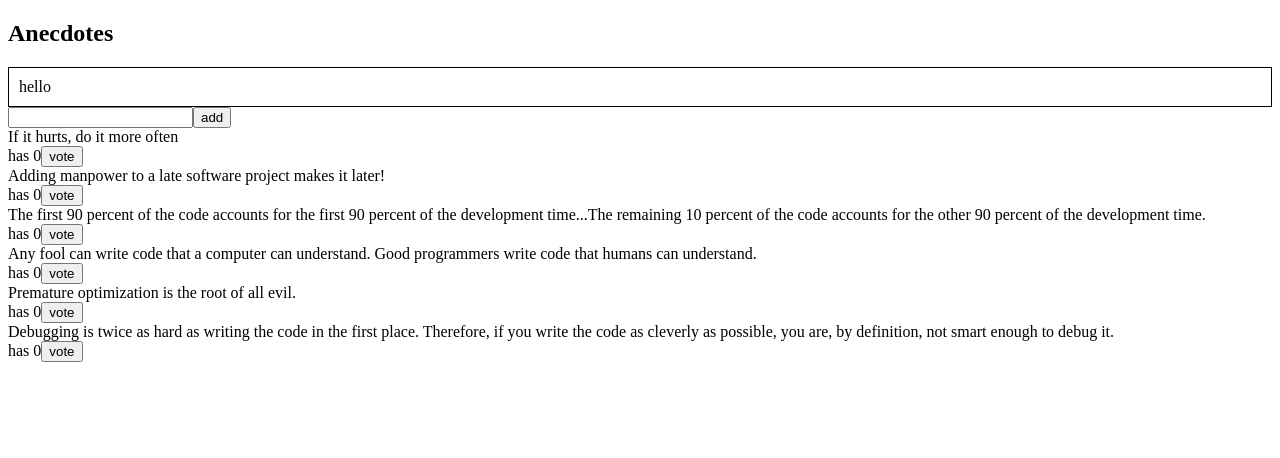
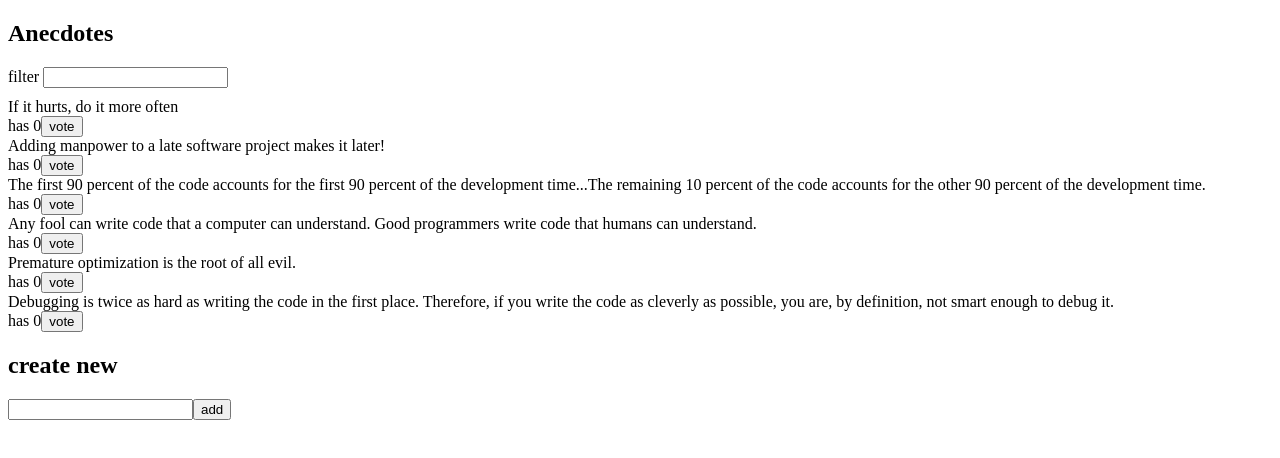
Before and after one commit to tommijuslin/fullstack-2022, a React (Create React App) app in the folder part6/redux-anecdotes/: page / in a window 1280 px wide. Shown: the top 458 px of the page. Built offline with nearby package versions, Linux system fonts and the light colour scheme.

Commit message:
6.12* paremmat anekdootit, step10

```diff
--- a/part6/redux-anecdotes/src/App.js
+++ b/part6/redux-anecdotes/src/App.js
@@ -1,14 +1,16 @@
 import AnecdoteForm from './components/AnecdoteForm'
 import AnecdoteList from './components/AnecdoteList'
 import Notification from './components/Notification'
+import Filter from './components/Filter'
 
 const App = () => {
   return (
     <div>
       <h2>Anecdotes</h2>
       <Notification />
+      <Filter />
+      <AnecdoteList />
       <AnecdoteForm />
-      <AnecdoteList />
     </div>
   )
 }
--- a/part6/redux-anecdotes/src/components/AnecdoteForm.js
+++ b/part6/redux-anecdotes/src/components/AnecdoteForm.js
@@ -12,10 +12,13 @@ const NewAnecdote = (props) => {
   }
 
   return (
-    <form onSubmit={addAnecdote}>
-      <input name="anecdote" />
-      <button type="submit">add</button>
-    </form>
+    <div>
+      <h2>create new</h2>
+      <form onSubmit={addAnecdote}>
+        <input name="anecdote" />
+        <button type="submit">add</button>
+      </form>
+    </div>
   )
 }
 
--- a/part6/redux-anecdotes/src/components/AnecdoteList.js
+++ b/part6/redux-anecdotes/src/components/AnecdoteList.js
@@ -1,14 +1,28 @@
 import { useSelector, useDispatch } from 'react-redux'
 import { vote } from '../reducers/anecdoteReducer'
+import { showNotification, hideNotification } from '../reducers/notificationReducer'
 
 const AnecdoteList = () => {
   const items = useSelector(state => state.anecdotes)
+  const filter = useSelector(state => state.filter)
   const dispatch = useDispatch()
+
+  const handleVote = (content, id) => {
+    dispatch(vote(id))
+    dispatch(showNotification(`you voted '${content}'`))
+    setTimeout(() => {
+      dispatch(hideNotification())
+    }, 5000)
+  }
 
   const anecdotes = [...items]
 
+  const anecdotesToShow = filter
+    ? anecdotes.filter(a => a.content.toUpperCase().includes(filter.toUpperCase()))
+    : anecdotes
+
   return (
-    anecdotes
+    anecdotesToShow
       .sort((a, b) => { return b.votes - a.votes })
       .map(anecdote =>
         <div key={anecdote.id}>
@@ -17,7 +31,7 @@ const AnecdoteList = () => {
           </div>
           <div>
             has {anecdote.votes}
-            <button onClick={() => dispatch(vote(anecdote.id))}>vote</button>
+            <button onClick={() => handleVote(anecdote.content, anecdote.id)}>vote</button>
           </div>
         </div>
       )
--- /dev/null
+++ b/part6/redux-anecdotes/src/components/Filter.js
@@ -0,0 +1,21 @@
+import { useDispatch } from "react-redux"
+import { setFilter } from "../reducers/filterReducer"
+
+const Filter = () => {
+  const dispatch = useDispatch()
+
+  const handleChange = (event) => {
+    dispatch(setFilter(event.target.value))
+  }
+  const style = {
+    marginBottom: 10
+  }
+
+  return (
+    <div style={style}>
+      filter <input onChange={handleChange} />
+    </div>
+  )
+}
+
+export default Filter
--- a/part6/redux-anecdotes/src/components/Notification.js
+++ b/part6/redux-anecdotes/src/components/Notification.js
@@ -7,11 +7,17 @@ const Notification = () => {
     padding: 10,
     borderWidth: 1
   }
-  return (
-    <div style={style}>
-      {notification}
-    </div>
-  )
+  if (notification) {
+    return (
+      <div style={style}>
+        {notification}
+      </div>
+    )
+  } else {
+    return (
+      <></>
+    )
+  }
 }
 
 export default Notification
--- /dev/null
+++ b/part6/redux-anecdotes/src/reducers/filterReducer.js
@@ -0,0 +1,16 @@
+import { createSlice } from "@reduxjs/toolkit"
+
+const initialState = null
+
+const filterSlice = createSlice({
+  name: 'filter',
+  initialState,
+  reducers: {
+    setFilter(state, action) {
+      return action.payload
+    }
+  }
+})
+
+export const { setFilter } = filterSlice.actions
+export default filterSlice
--- a/part6/redux-anecdotes/src/reducers/notificationReducer.js
+++ b/part6/redux-anecdotes/src/reducers/notificationReducer.js
@@ -1,6 +1,6 @@
 import { createSlice } from "@reduxjs/toolkit"
 
-const initialState = 'hello'
+const initialState = null
 
 const notificationSlice = createSlice({
   name: 'notification',
@@ -8,9 +8,12 @@ const notificationSlice = createSlice({
   reducers: {
     showNotification(state, action) {
       return action.payload
+    },
+    hideNotification(state, action) {
+      return action.payload = ''
     }
   }
 })
 
-export const { showNotification } = notificationSlice.actions
+export const { showNotification, hideNotification } = notificationSlice.actions
 export default notificationSlice
--- a/part6/redux-anecdotes/src/store.js
+++ b/part6/redux-anecdotes/src/store.js
@@ -1,11 +1,13 @@
 import { configureStore } from '@reduxjs/toolkit'
 import anecdoteSlice from './reducers/anecdoteReducer'
 import notificationSlice from './reducers/notificationReducer'
+import filterSlice from './reducers/filterReducer'
 
 const store = configureStore({
   reducer: {
     anecdotes: anecdoteSlice.reducer,
-    notification: notificationSlice.reducer
+    notification: notificationSlice.reducer,
+    filter: filterSlice.reducer
   }
 })
 
```
